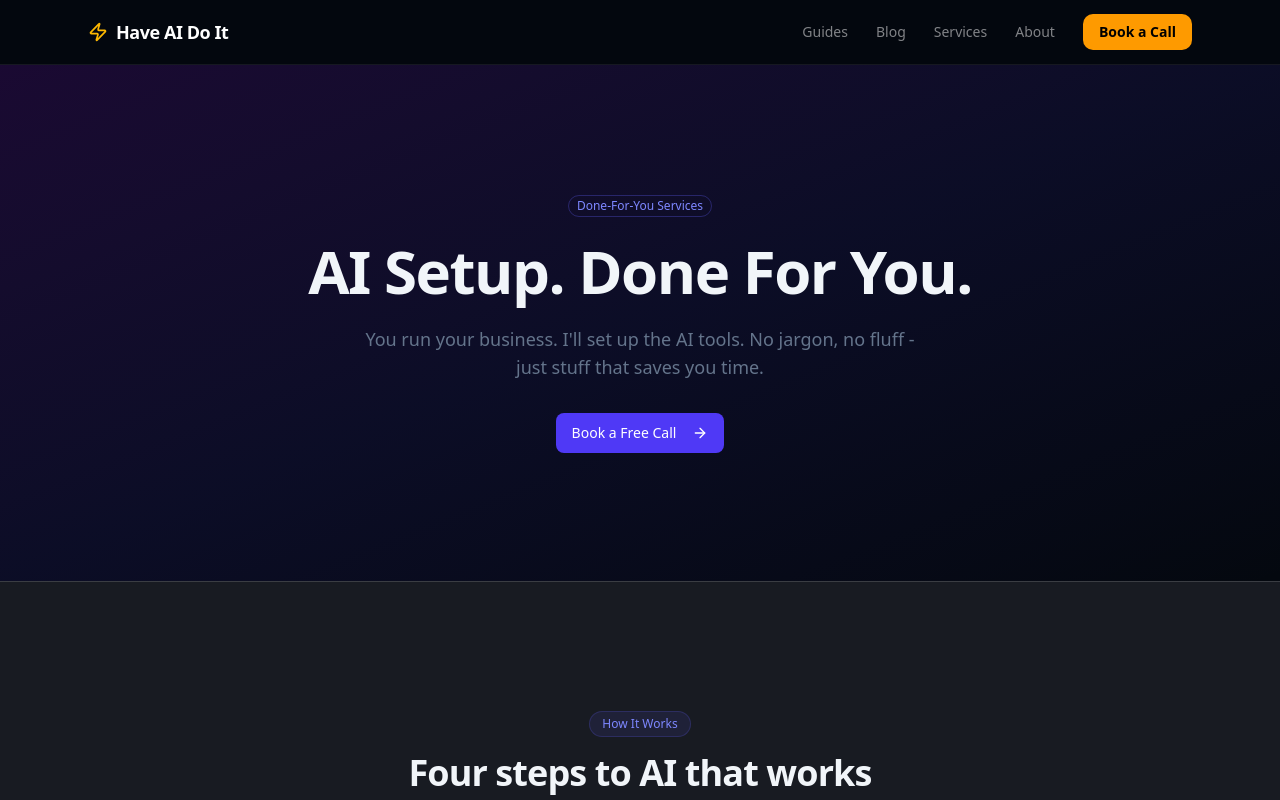
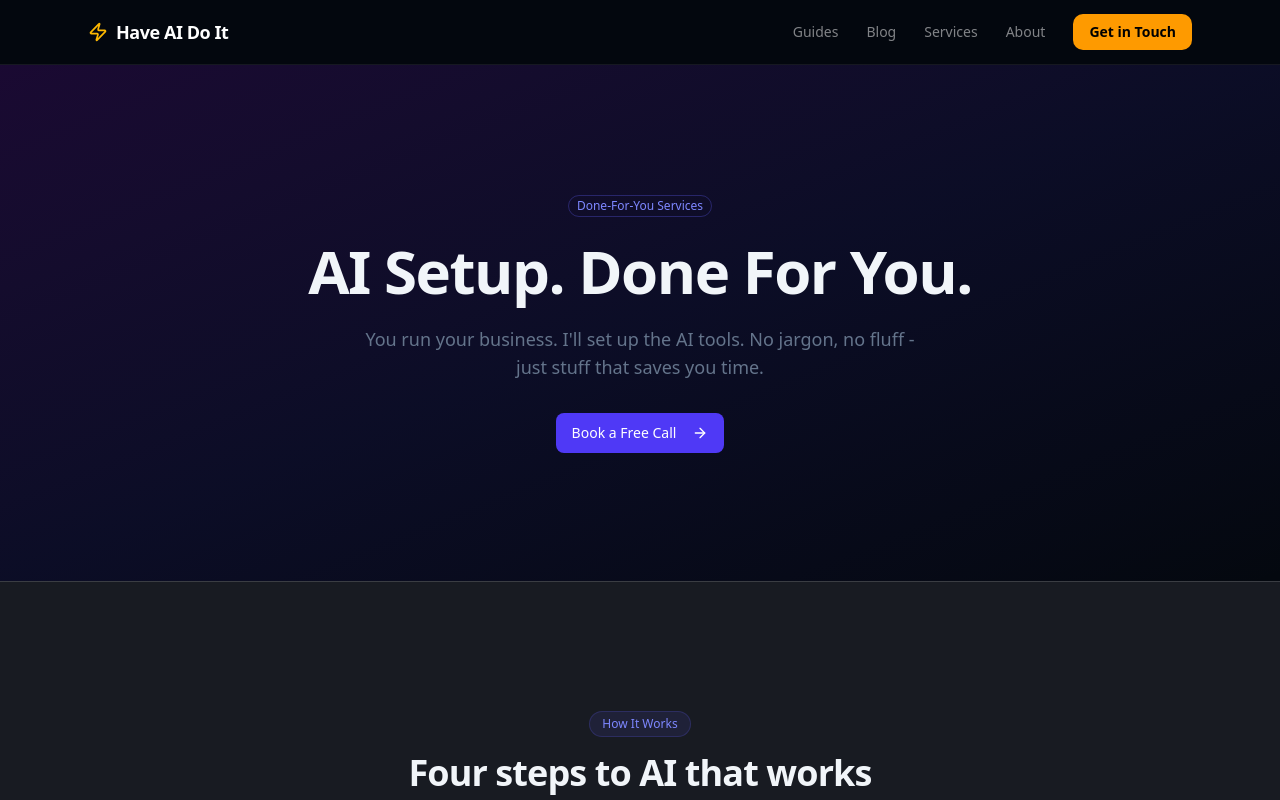
Before and after one commit to cwestie27/haveaidoit, a Next.js app: page /services in a window 1280 px wide. Shown: the top 800 px of the page. Built offline with nearby package versions, Linux system fonts and the light colour scheme.

Commit message:
Replace book-a-call CTAs with mailto:carson@haveaidoit.com

```diff
--- a/src/app/page.tsx
+++ b/src/app/page.tsx
@@ -41,12 +41,12 @@ const services = [
   },
   {
     icon: Calendar,
-    title: "Strategy Call",
-    tagline: "Get a clear plan",
+    title: "Get in Touch",
+    tagline: "Start with an email",
     description:
-      "45 minutes. Walk away knowing exactly which AI tools fit your business and what to do first.",
-    features: ["No sales pitch", "Specific action plan", "Actionable next steps"],
-    href: "#book",
+      "Tell me what you're trying to solve. I'll reply with honest, direct thoughts on what AI can do for you.",
+    features: ["No sales pitch", "Straight to my inbox", "Reply within 24h"],
+    href: "mailto:carson@haveaidoit.com",
     accent: "#34D399",
   },
 ];
@@ -177,10 +177,10 @@ export default function Home() {
               className="mt-10 flex flex-col sm:flex-row items-start gap-4"
             >
               <a
-                href="#book"
+                href="mailto:carson@haveaidoit.com"
                 className="inline-flex items-center gap-2 px-7 py-3.5 rounded-xl bg-amber-500 text-black font-bold text-base hover:bg-amber-400 transition-all hover:scale-[1.02] active:scale-[0.99] shadow-lg shadow-amber-500/20"
               >
-                Book a Free Strategy Call
+                Get in Touch
                 <ArrowRight className="h-4 w-4" />
               </a>
               <Link
@@ -279,7 +279,7 @@ export default function Home() {
                     style={{ color: svc.accent }}
                   >
                     {svc.href === "#book"
-                      ? "Book a call"
+                      ? "Email me"
                       : svc.href === "/guides"
                       ? "Explore guides"
                       : "See services"}
@@ -354,10 +354,10 @@ export default function Home() {
               </p>
               <div className="mt-8">
                 <a
-                  href="#book"
+                  href="mailto:carson@haveaidoit.com"
                   className="inline-flex items-center gap-2 px-6 py-3 rounded-xl bg-amber-500 text-black font-bold hover:bg-amber-400 transition-all hover:scale-[1.02] active:scale-[0.99]"
                 >
-                  Let&apos;s talk <ArrowRight className="h-4 w-4" />
+                  Email me <ArrowRight className="h-4 w-4" />
                 </a>
               </div>
             </motion.div>
@@ -406,7 +406,7 @@ export default function Home() {
             >
               <div className="inline-flex items-center gap-2 mb-6 px-3.5 py-1.5 rounded-full border border-amber-500/30 bg-amber-500/10 text-amber-400 text-sm font-medium">
                 <span className="w-2 h-2 rounded-full bg-amber-400 animate-pulse" />
-                Free &nbsp;·&nbsp; No Sales Pitch &nbsp;·&nbsp; 45 Minutes
+                Free &nbsp;·&nbsp; No Sales Pitch &nbsp;·&nbsp; Direct to Me
               </div>
 
               <h2 className="text-4xl sm:text-5xl lg:text-6xl font-bold tracking-tight mb-6">
@@ -414,21 +414,19 @@ export default function Home() {
                 <br className="hidden sm:block" /> the noise?
               </h2>
               <p className="text-white/55 text-lg max-w-xl mx-auto leading-relaxed mb-10">
-                Book a free strategy call. I&apos;ll look at your business, tell you exactly what
-                AI can realistically do for you, and hand you a concrete next step - no pitch,
+                Send me an email. Tell me what your business does and where you&apos;re stuck - I&apos;ll
+                come back with honest thoughts on what AI can actually do for you. No pitch,
                 no fluff.
               </p>
               <a
-                href="https://calendly.com/haveaidoit"
-                target="_blank"
-                rel="noopener noreferrer"
+                href="mailto:carson@haveaidoit.com"
                 className="inline-flex items-center gap-2.5 px-9 py-4.5 rounded-xl bg-amber-500 text-black font-bold text-lg hover:bg-amber-400 transition-all hover:scale-[1.02] active:scale-[0.99] shadow-xl shadow-amber-500/25"
               >
-                Book Your Free Call
+                Email Me Directly
                 <ArrowRight className="h-5 w-5" />
               </a>
               <p className="mt-5 text-sm text-white/30">
-                No commitment. Just clarity.
+                Goes straight to my inbox. I reply within 24 hours.
               </p>
             </motion.div>
           </div>
--- a/src/components/navbar.tsx
+++ b/src/components/navbar.tsx
@@ -41,10 +41,10 @@ export function Navbar() {
             </Link>
           ))}
           <a
-            href="#book"
+            href="mailto:carson@haveaidoit.com"
             className="inline-flex items-center gap-1.5 px-4 py-2 rounded-lg bg-amber-500 text-black text-sm font-bold hover:bg-amber-400 transition-all hover:scale-[1.02] active:scale-[0.99]"
           >
-            Book a Call
+            Get in Touch
           </a>
         </div>
 
@@ -81,11 +81,11 @@ export function Navbar() {
                 </Link>
               ))}
               <a
-                href="#book"
+                href="mailto:carson@haveaidoit.com"
                 onClick={() => setMobileOpen(false)}
                 className="inline-flex justify-center items-center gap-1.5 w-full py-3 rounded-lg bg-amber-500 text-black text-sm font-bold hover:bg-amber-400 transition-colors"
               >
-                Book a Free Call
+                Get in Touch
               </a>
             </div>
           </motion.div>
```
